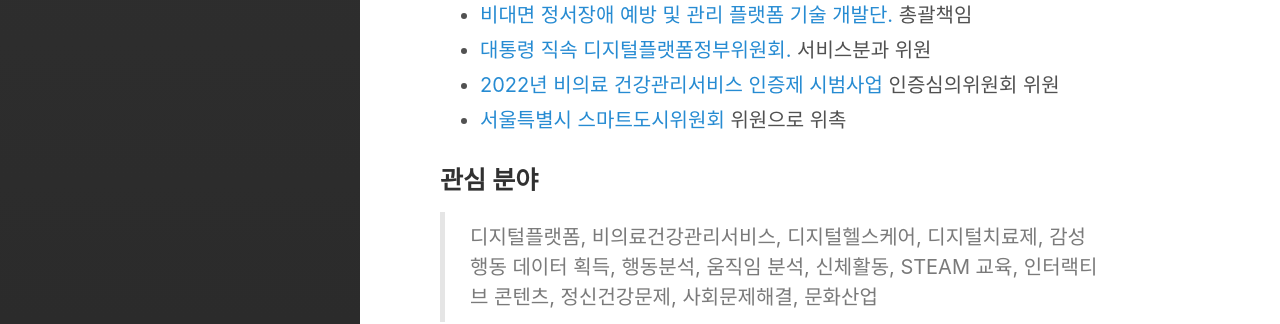
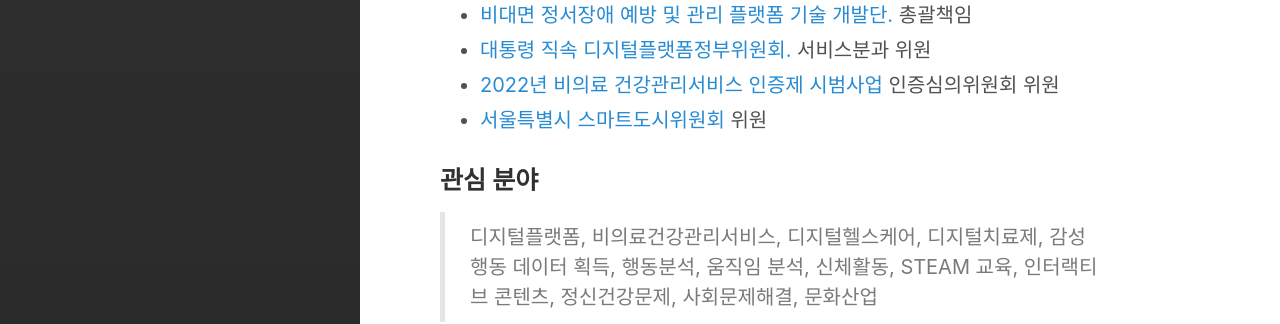
Before and after one commit to Rugger12/hyungsook, a Jekyll site: the page built from _posts/2022-12-29-about-me.md, in a window 1280 px wide. Shown: the part 638-962 px from the top of the page. Built offline with Jekyll 4.4.1, drawn with Linux system fonts in a browser that asks for light colours.

Commit message:
Update 2022-12-29-about-me.md

```diff
--- a/_posts/2022-12-29-about-me.md
+++ b/_posts/2022-12-29-about-me.md
@@ -13,7 +13,7 @@ excerpt_separator:  <!--more-->
 * <a href="http://dtxplatform.kr/" target="_blank"> 비대면 정서장애 예방 및 관리 플랫폼 기술 개발단.</a> 총괄책임
 * <a href="https://www.korea.kr/news/policyPhotoView.do?bbsKey=50282" target="_blank"> 대통령 직속 디지털플랫폼정부위원회.</a> 서비스분과 위원
 * <a href="https://www.korea.kr/news/pressReleaseView.do?newsId=156513217" target="_blank"> 2022년 비의료 건강관리서비스 인증제 시범사업</a> 인증심의위원회 위원
-* <a href="https://smart.seoul.go.kr/content/view/MN01060300.do" target="_blank"> 서울특별시 스마트도시위원회</a> 위원으로 위촉
+* <a href="https://smart.seoul.go.kr/content/view/MN01060300.do" target="_blank"> 서울특별시 스마트도시위원회</a> 위원
 
 ### 관심 분야
 <blockquote>
```
